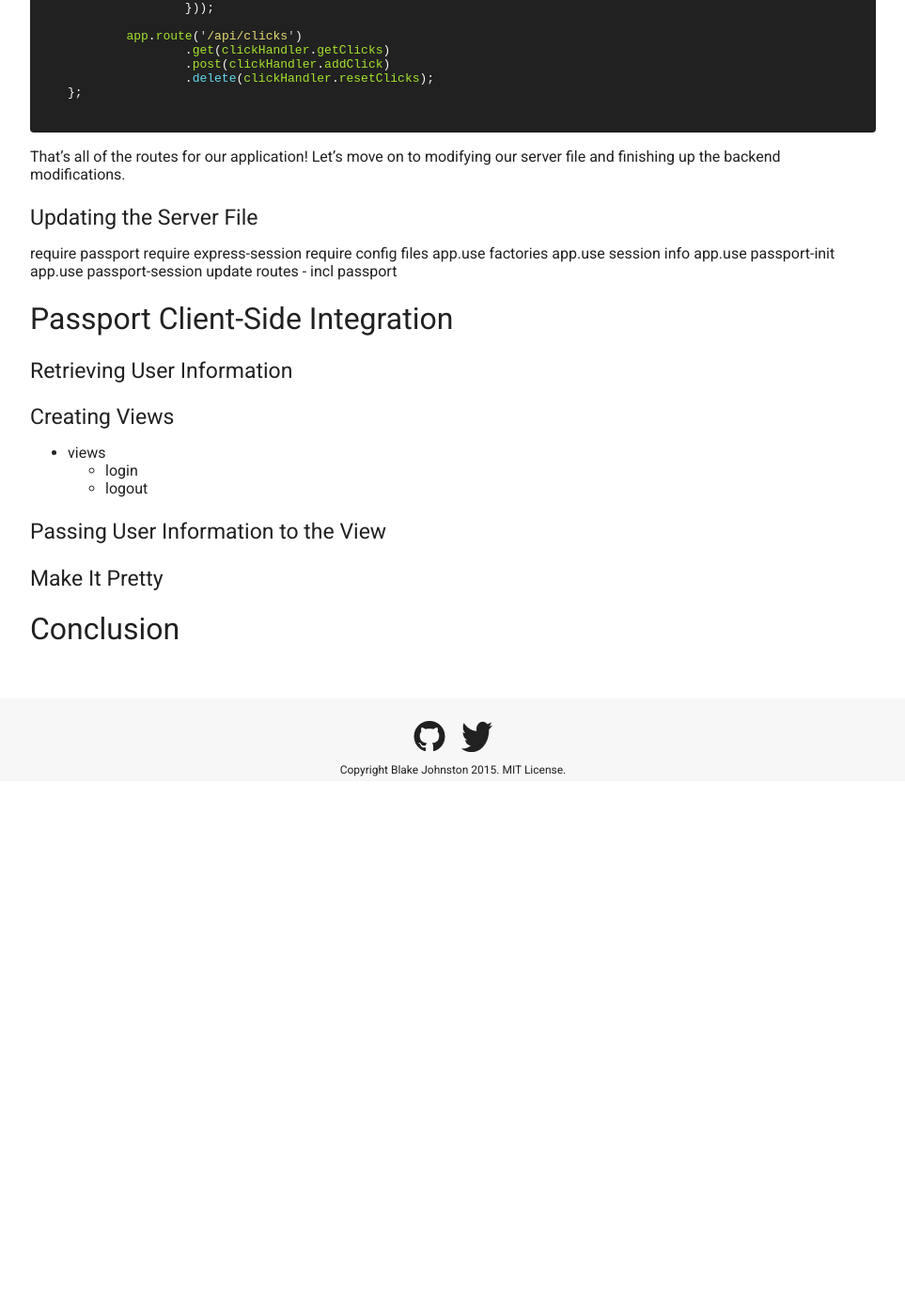
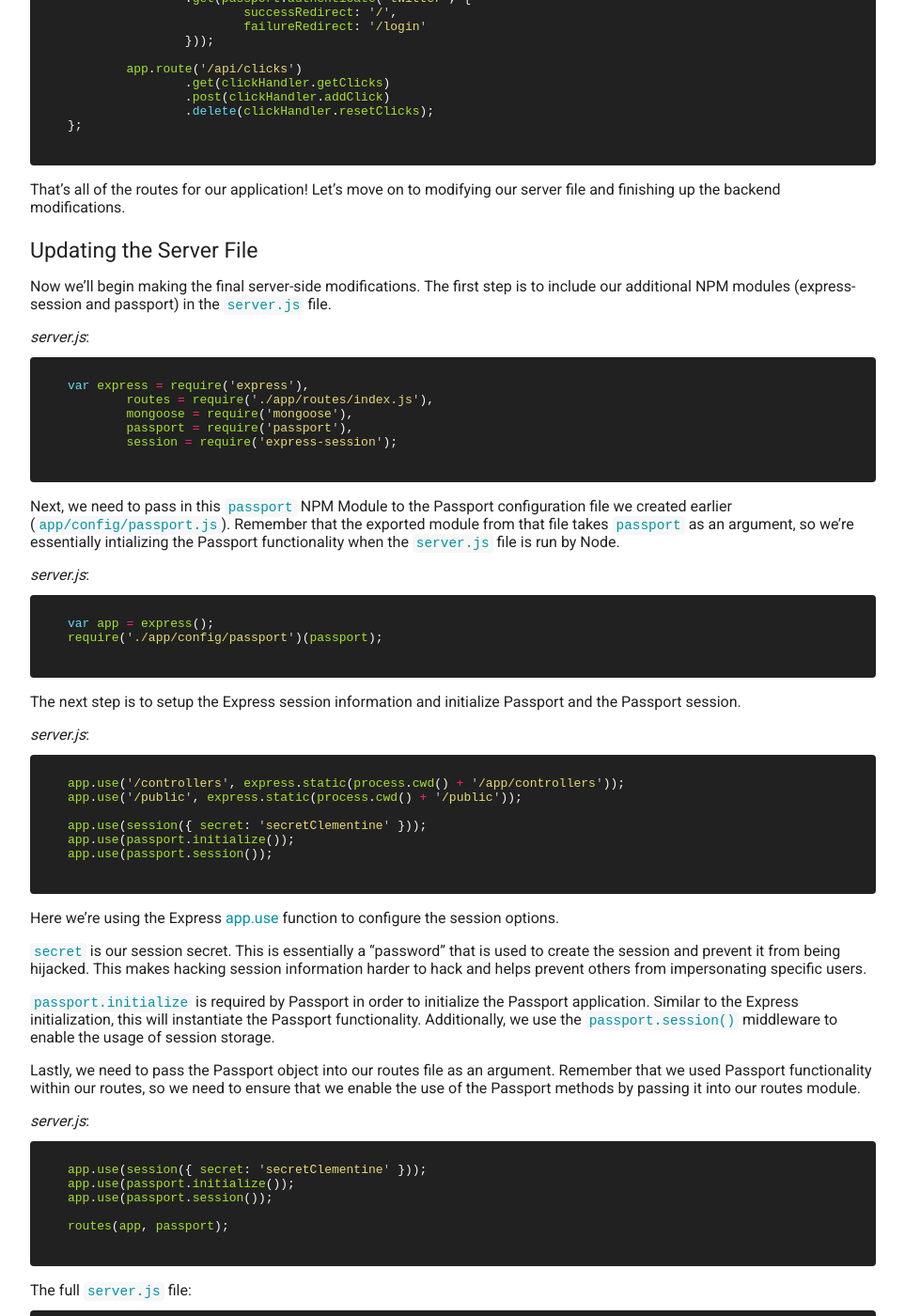
Before and after one commit to johnstonbl01/clementinejs, a Jekyll site: the page built from tutorials/tutorial-passport.md, in a window 1280 px wide and 1400 px high, scrolled down 18838 px. Shown: the whole window at 94% size, without its empty margins (158-1121 px from the left). Built offline with Jekyll 4.4.1, drawn with Linux system fonts in a browser that asks for light colours; Markdown is read by kramdown in place of the engine named in the settings; before the commit the page ends 19669 px from its top, so only the background shows below that; some of the changed text lies outside the part shown.

Commit message:
Completed server.js setup.

````diff
--- a/tutorials/tutorial-passport.md
+++ b/tutorials/tutorial-passport.md
@@ -670,7 +670,8 @@ If this method returns `true`, then we are returning the `next()` function, whic
 
 If the user is _not_ authenticated, then we are redirecting them back to the login page with `res.redirect('/login')`. Now let's add our additional authentication routes.
 
-***/***
+**/**
+
 These routes will look very similar to the routes from the previous tutorial, with a small amount of added functionality. Don't worry, we'll break each one down step-by-step.
 
 Before moving onto new routes, we must first make a small edit to our `/` route. Since this is the default route for our application, and users shouldn't see this unless authenticated, we need Express to call the `isLoggedIn` function when a `get` request is made to the server.
@@ -933,16 +934,87 @@ That's all of the routes for our application! Let's move on to modifying our ser
 
 ### Updating the Server File
 
-require passport
-require express-session
-require config files
-app.use factories
-app.use session info
-app.use passport-init
-app.use passport-session
-update routes - incl passport
+Now we'll begin making the final server-side modifications. The first step is to include our additional NPM modules (express-session and passport) in the `server.js` file.
+
+_server.js_:
+```js
+var express = require('express'),
+	routes = require('./app/routes/index.js'),
+	mongoose = require('mongoose'),
+	passport = require('passport'),
+	session = require('express-session');
+```
+
+Next, we need to pass in this `passport` NPM Module to the Passport configuration file we created earlier (`app/config/passport.js`). Remember that the exported module from that file takes `passport` as an argument, so we're essentially intializing the Passport functionality when the `server.js` file is run by Node.
+
+_server.js_:
+```js
+var app = express();
+require('./app/config/passport')(passport);
+```
+
+The next step is to setup the Express session information and initialize Passport and the Passport session.
+
+_server.js_:
+```js
+app.use('/controllers', express.static(process.cwd() + '/app/controllers'));
+app.use('/public', express.static(process.cwd() + '/public'));
+
+app.use(session({ secret: 'secretClementine' }));
+app.use(passport.initialize());
+app.use(passport.session());
+```
+
+Here we're using the Express [app.use](http://expressjs.com/4x/api.html#app.use) function to configure the session options.
+
+`secret` is our session secret. This is essentially a "password" that is used to create the session and prevent it from being hijacked. This makes hacking session information harder to hack and helps prevent others from impersonating specific users.
+
+[`passport.initialize`](http://passportjs.org/docs/configure) is required by Passport in order to initialize the Passport application. Similar to the Express initialization, this will instantiate the Passport functionality. Additionally, we use the [`passport.session()`](http://passportjs.org/docs/configure) middleware to enable the usage of session storage.
+
+Lastly, we need to pass the Passport object into our routes file as an argument. Remember that we used Passport functionality within our routes, so we need to ensure that we enable the use of the Passport methods by passing it into our routes module.
+
+_server.js_:
+```js
+app.use(session({ secret: 'secretClementine' }));
+app.use(passport.initialize());
+app.use(passport.session());
+
+routes(app, passport);
+```
+
+The full `server.js` file:
+```js
+'use strict';
+
+var express = require('express'),
+	routes = require('./app/routes/index.js'),
+	mongoose = require('mongoose'),
+	passport = require('passport'),
+	session = require('express-session');
+
+var app = express();
+require('./app/config/passport')(passport);
+
+mongoose.connect('mongodb://localhost:27017/clementinejs');
+
+app.use('/controllers', express.static(process.cwd() + '/app/controllers'));
+app.use('/public', express.static(process.cwd() + '/public'));
+
+app.use(session({ secret: 'secretClementine' }));
+app.use(passport.initialize());
+app.use(passport.session());
+
+routes(app, passport);
+
+var port = 3000;
+app.listen(port, function () {
+	console.log('Node.js listening on port ' + port + '...');
+});
+```
 
 ## Passport Client-Side Integration
+
+server.js: app.use factories
 
 ### Retrieving User Information
 
````
